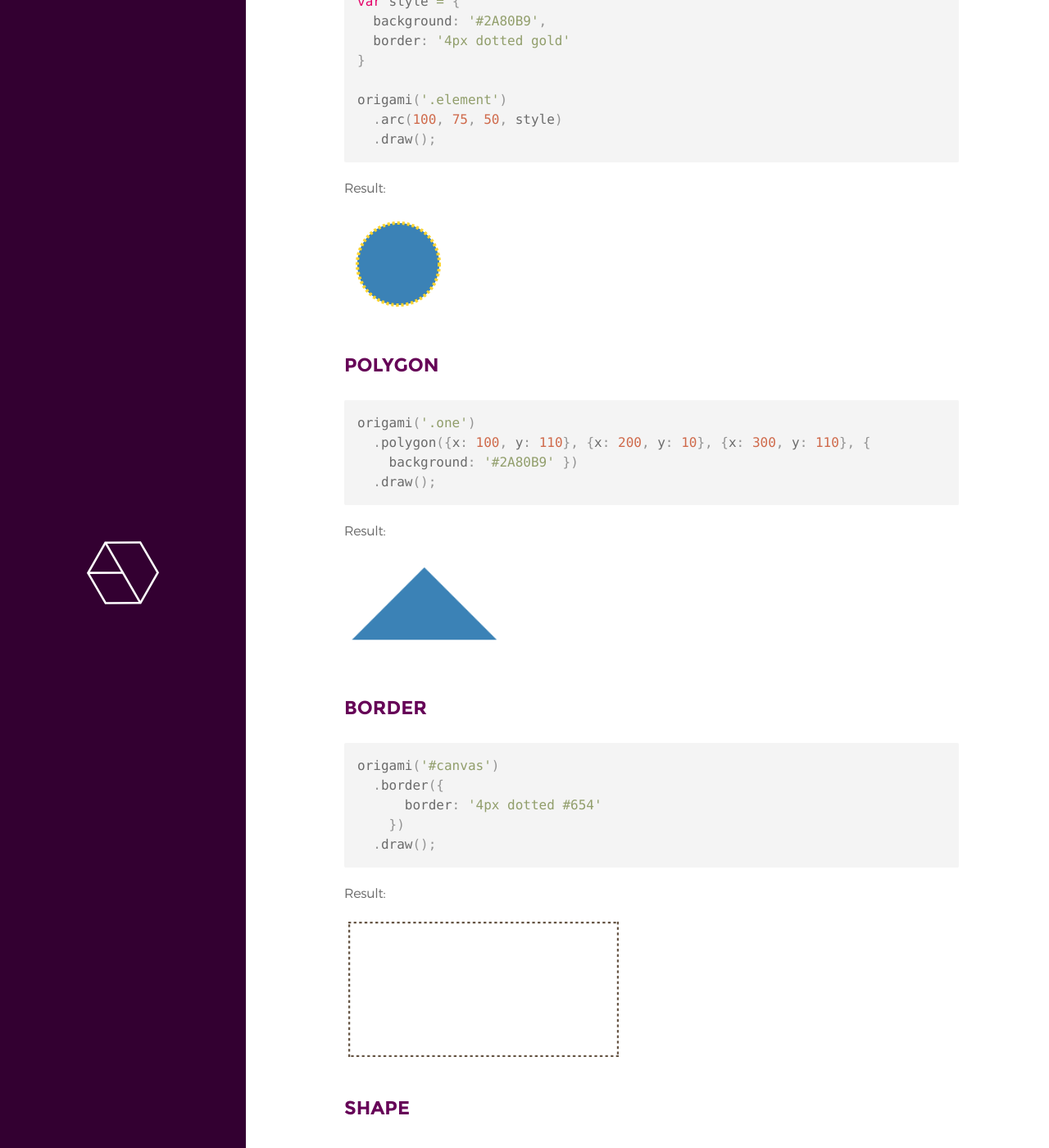
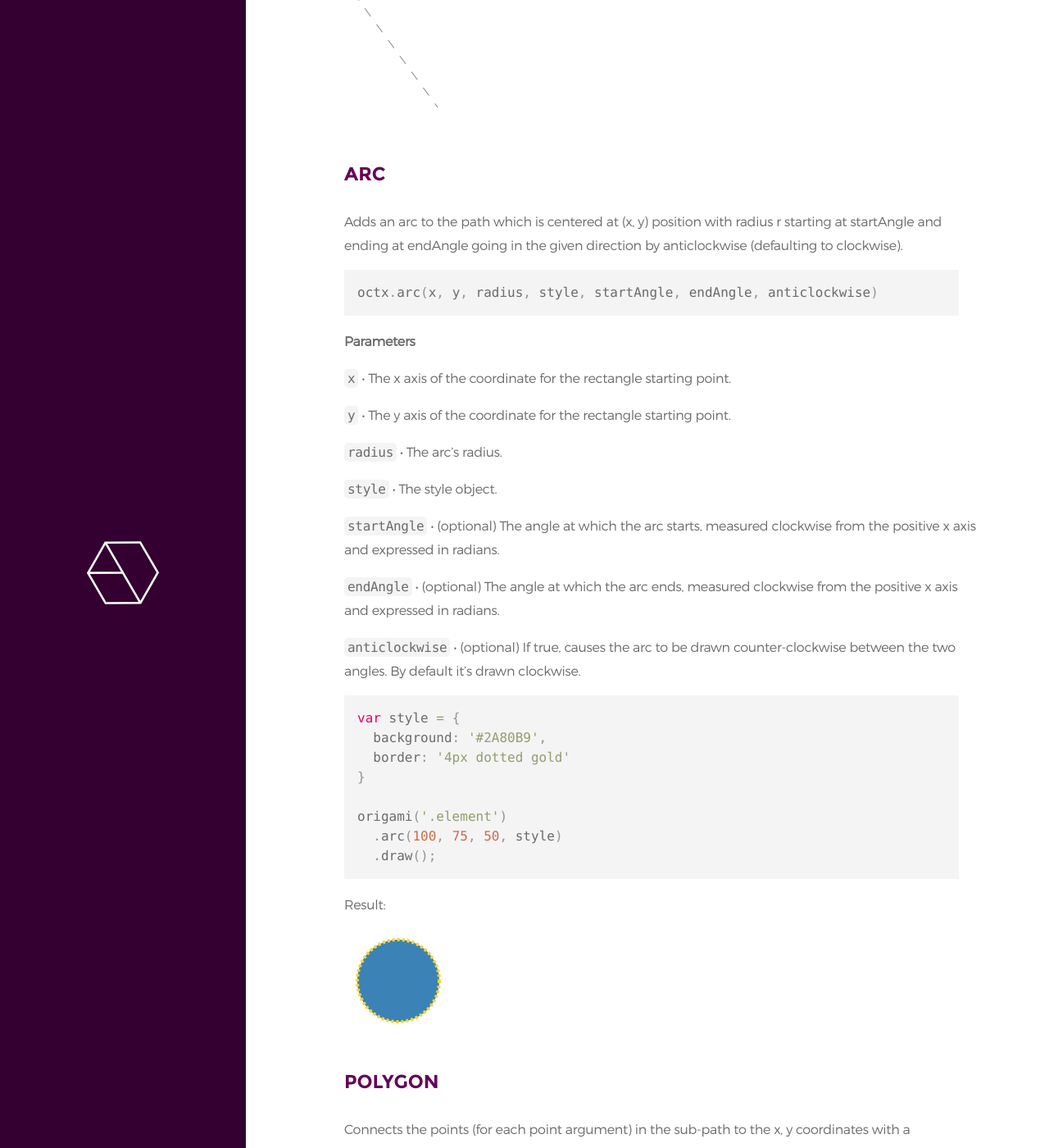
Before and after one commit to raphamorim/origamijs, a Jekyll site: the page built from _docs/3-API-docs.md, in a window 1280 px wide and 1400 px high, scrolled down 2269 px. Shown: the whole window at 82% size. Built offline with Jekyll 4.4.1, drawn with Linux system fonts in a browser that asks for light colours; some of the changed text lies outside the part shown.

Commit message:
adjustments

```diff
--- a/_docs/3-basic-usage.md
+++ b/_docs/3-API-docs.md
@@ -29,7 +29,6 @@ Method that performs the operation of drawing. If you forget to use, nothing wil
 
 Creates a path for a rectangle at position (x, y) with a size that is determined by width and height.
 
-
 <pre><code class="language-javascript">octx.rect(x, y, width, height)</code></pre>
 
 **Parameters**
@@ -43,8 +42,6 @@ Creates a path for a rectangle at position (x, y) with a size that is determined
 <code class="language-markup">height</code> • The rectangle's height.
 
 <code class="language-markup">style</code> • The style object.
-
-
 
 <pre><code class="language-javascript">origami('.canvas')
   .rect(10, 10, 50, 100, {
@@ -65,6 +62,16 @@ Creates a path for a rectangle at position (x, y) with a size that is determined
 
 ## Line
 
+Connects the points (for each point argument) in the sub-path to the x, y coordinates with a straight line.
+
+<pre><code class="language-javascript">octx.line(...arguments)</code></pre>
+
+**Parameters**
+
+<code class="language-markup">point</code> • The point in current line, which is a object with **x** and **y** keys.
+
+<code class="language-markup">style</code> • The style object.
+
 <pre><code class="language-javascript">origami('.one')
   .line({x: 10, y: 10}, {x: 150, y: 200},
     {border: '1px dashed #888'})
@@ -77,6 +84,26 @@ Creates a path for a rectangle at position (x, y) with a size that is determined
 </div>
 
 ## Arc
+
+Adds an arc to the path which is centered at (x, y) position with radius r starting at startAngle and ending at endAngle going in the given direction by anticlockwise (defaulting to clockwise).
+
+<pre><code class="language-javascript">octx.arc(x, y, radius, style, startAngle, endAngle, anticlockwise)</code></pre>
+
+**Parameters**
+
+<code class="language-markup">x</code> • The x axis of the coordinate for the rectangle starting point.
+
+<code class="language-markup">y</code> • The y axis of the coordinate for the rectangle starting point.
+
+<code class="language-markup">radius</code> • The arc's radius.
+
+<code class="language-markup">style</code> • The style object.
+
+<code class="language-markup">startAngle</code> • (optional) The angle at which the arc starts, measured clockwise from the positive x axis and expressed in radians.
+
+<code class="language-markup">endAngle</code> • (optional) The angle at which the arc ends, measured clockwise from the positive x axis and expressed in radians.
+
+<code class="language-markup">anticlockwise</code> • (optional) If true, causes the arc to be drawn counter-clockwise between the two angles. By default it's drawn clockwise.
 
 <pre><code class="language-javascript">var style = {
   background: '#2A80B9',
@@ -94,6 +121,16 @@ origami('.element')
 </div>
 
 ## Polygon
+
+Connects the points (for each point argument) in the sub-path to the x, y coordinates with a transparent line, on the draw process will fill the generated shape.
+
+<pre><code class="language-javascript">octx.polygon(...arguments)</code></pre>
+
+**Parameters**
+
+<code class="language-markup">point</code> • The point in current line, which is a object with **x** and **y** keys.
+
+<code class="language-markup">style</code> • The style object.
 
 <pre><code class="language-javascript">origami('.one')
   .polygon({x: 100, y: 110}, {x: 200, y: 10}, {x: 300, y: 110}, {
--- a/docs/index.html
+++ b/docs/index.html
@@ -7,7 +7,7 @@ class: docs
 
 <h1>Origamijs Documentation</h1>
 
-<p>HTML5 Canvas for Humans | 人間のためのキャンバス</p>
+<p>HTML5 Canvas for Humans</p>
 
 <p>Initially it's a tool for teaching geometry, web and javascript in schools. Currently it's a powerful library to create using HTML5 Canvas. Origami.js is really impressive that suitable for lightweight canvas drawing or image manipulating.</p>
 
```
Also changed, not shown: other parts of _docs/3-API-docs.md (+2 -2 lines), _docs/1-why.md (+1 -1 lines), _docs/2-getting-started.md (renamed from _docs/2-getting.md, +7 -3 lines), _docs/4-animation.md (+1 -1 lines).
